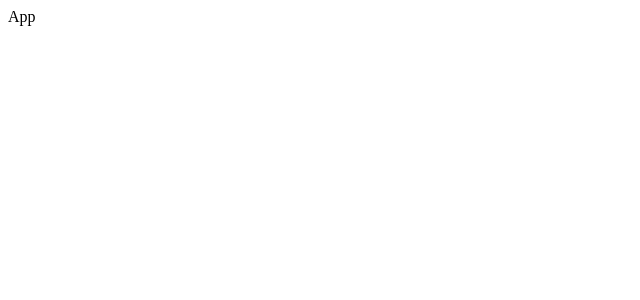
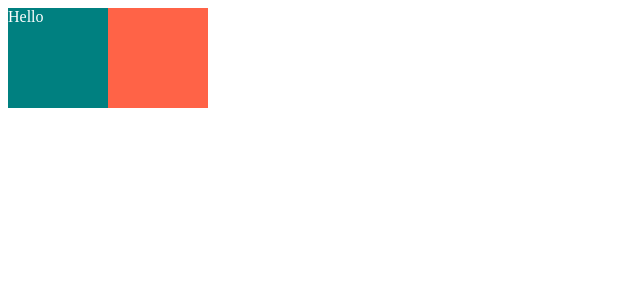
Before and after one commit to devpablokim/masterclassjs, a React (Create React App) app: page / in a window 1280 px wide. Shown: the top 300 px of the page, without its empty margins (0-640 px from the left). Built offline with nearby package versions, Linux system fonts and the light colour scheme.

Commit message:
1.0.1 Import styled-componets

```diff
--- a/package.json
+++ b/package.json
@@ -9,6 +9,7 @@
     "react": "^18.2.0",
     "react-dom": "^18.2.0",
     "react-scripts": "5.0.1",
+    "styled-components": "^5.3.6",
     "web-vitals": "^2.1.4"
   },
   "scripts": {
--- a/src/App.js
+++ b/src/App.js
@@ -1,6 +1,33 @@
+import styled from "styled-components"
+
+const Father = styled.div`
+  display: flex;
+`;
+
+const BoxOne = styled.div`
+  background-color: teal;
+  width: 100px;
+  height: 100px;
+`;
+
+const BoxTwo = styled.div`
+  background-color: tomato;
+  width: 100px;
+  height: 100px;
+`;
+
+const Text = styled.span`
+  color: white;
+`;
+
 function App() {
   return (
-    <div>App</div>
+    <Father>
+      <BoxOne>
+        <Text>Hello</Text>
+      </BoxOne>
+      <BoxTwo />
+    </Father>
   );
 }
 
```
Also changed, not shown: 1 other file (tests, documents, lock files or other folders).
